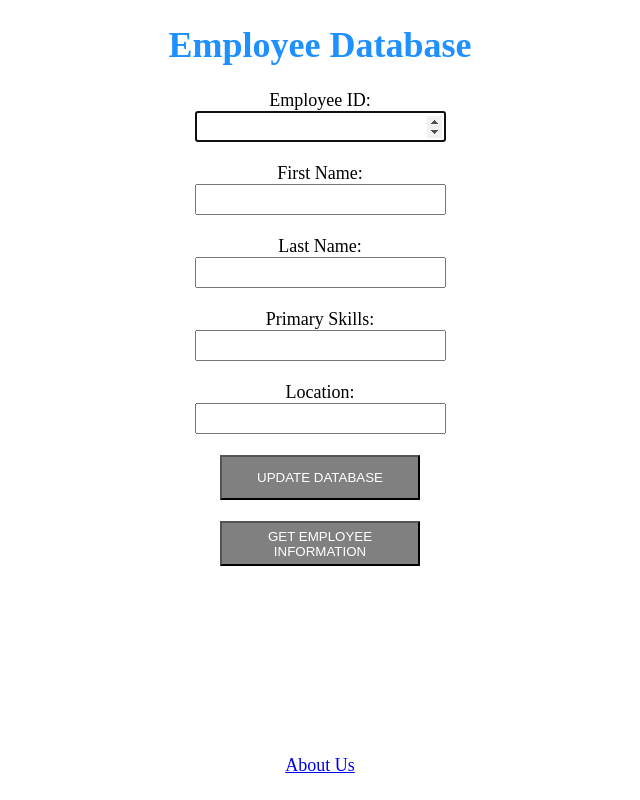
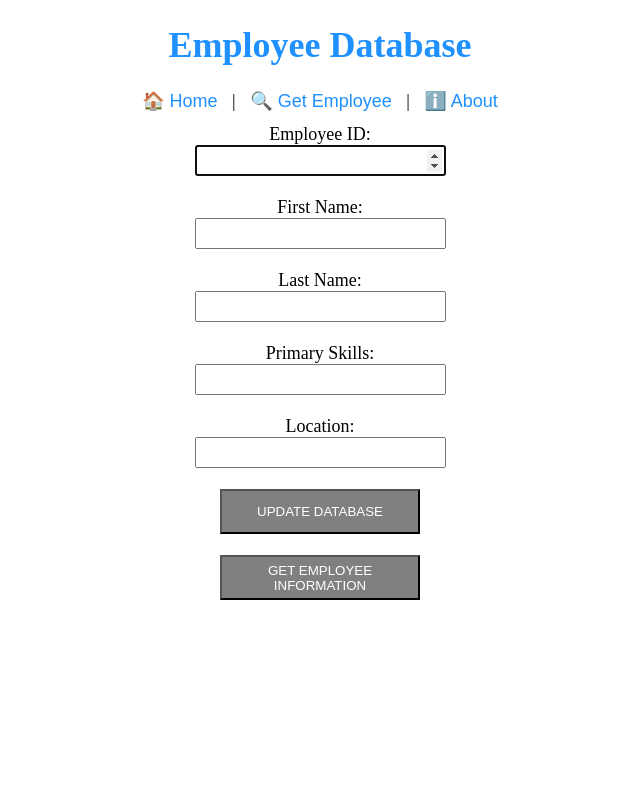
Before and after one commit to maedehfarahmand/CLO835-Project, a Flask app: template templates/addemp.html in a window 1280 px wide. Shown: the whole page, without its empty margins (320-960 px from the left). Run offline with Flask 2, Linux system fonts and the light colour scheme; the template is opened without the code that fills it, so the values that code supplies are empty.

Commit message:
changed app.py and template files

```diff
--- a/app.py
+++ b/app.py
@@ -1,7 +1,7 @@
 import os
 import boto3
 import logging
-from flask import Flask, render_template
+from flask import Flask, render_template, request, redirect, url_for
 import mysql.connector
 
 app = Flask(__name__)
@@ -14,6 +14,7 @@ DB_HOST = os.environ.get("DBHOST")
 DB_USER = os.environ.get("DBUSER")
 DB_PASSWORD = os.environ.get("DBPWD")
 DB_NAME = os.environ.get("DATABASE")
+COLOR = os.environ.get("APP_COLOR", "#f0f4f8")
 
 # Optional: download background image from S3
 def download_background():
@@ -27,29 +28,102 @@ def download_background():
 
 download_background()
 
-# Connect to MySQL and fetch entries
-def get_student_entries():
+
+def get_db_connection():
+    return mysql.connector.connect(
+        host=DB_HOST,
+        user=DB_USER,
+        password=DB_PASSWORD,
+        database=DB_NAME
+    )
+
+
+# ── Home: list all employees ──────────────────────────────────────────────────
+@app.route("/")
+def home():
+    employees = []
     try:
-        conn = mysql.connector.connect(
-            host=DB_HOST,
-            user=DB_USER,
-            password=DB_PASSWORD,
-            database=DB_NAME
-        )
+        conn = get_db_connection()
         cursor = conn.cursor(dictionary=True)
-        cursor.execute("SELECT * FROM employees;")  # Change table name as needed
-        results = cursor.fetchall()
+        cursor.execute("SELECT * FROM employees;")
+        employees = cursor.fetchall()
         cursor.close()
         conn.close()
-        return results
     except Exception as e:
         logging.error(f"DB connection failed: {e}")
-        return []
+    return render_template("index.html", name=STUDENT_NAME, employees=employees, color=COLOR)
 
-@app.route("/")
-def index():
-    employees = get_student_entries()
-    return render_template("index.html", name=STUDENT_NAME, employees=employees)
+
+# ── Add employee form ─────────────────────────────────────────────────────────
+@app.route("/addemp", methods=["GET"])
+def addemp():
+    return render_template("addemp.html", color=COLOR)
+
+
+# ── Add employee submit ───────────────────────────────────────────────────────
+@app.route("/addemp", methods=["POST"])
+def addemp_post():
+    emp_id        = request.form.get("emp_id")
+    first_name    = request.form.get("first_name")
+    last_name     = request.form.get("last_name")
+    primary_skill = request.form.get("primary_skill")
+    location      = request.form.get("location")
+
+    try:
+        conn = get_db_connection()
+        cursor = conn.cursor()
+        cursor.execute(
+            "INSERT INTO employees (emp_id, first_name, last_name, primary_skill, location) "
+            "VALUES (%s, %s, %s, %s, %s)",
+            (emp_id, first_name, last_name, primary_skill, location)
+        )
+        conn.commit()
+        cursor.close()
+        conn.close()
+        name = f"{first_name} {last_name}"
+    except Exception as e:
+        logging.error(f"Failed to add employee: {e}")
+        name = "Unknown (DB error)"
+
+    return render_template("addempoutput.html", name=name, color=COLOR)
+
+
+# ── Get employee form ─────────────────────────────────────────────────────────
+@app.route("/getemp", methods=["GET", "POST"])
+def getemp():
+    return render_template("getemp.html", color=COLOR)
+
+
+# ── Fetch employee data ───────────────────────────────────────────────────────
+@app.route("/fetchdata", methods=["POST"])
+def fetchdata():
+    emp_id = request.form.get("emp_id")
+    emp = {}
+    try:
+        conn = get_db_connection()
+        cursor = conn.cursor(dictionary=True)
+        cursor.execute("SELECT * FROM employees WHERE emp_id = %s;", (emp_id,))
+        emp = cursor.fetchone() or {}
+        cursor.close()
+        conn.close()
+    except Exception as e:
+        logging.error(f"Failed to fetch employee: {e}")
+
+    return render_template(
+        "getempoutput.html",
+        id=emp.get("emp_id", "N/A"),
+        fname=emp.get("first_name", "N/A"),
+        lname=emp.get("last_name", "N/A"),
+        interest=emp.get("primary_skill", "N/A"),
+        location=emp.get("location", "N/A"),
+        color=COLOR
+    )
+
+
+# ── About page ────────────────────────────────────────────────────────────────
+@app.route("/about")
+def about():
+    return render_template("about.html", name=STUDENT_NAME, color=COLOR)
 
 
 if __name__ == "__main__":
--- a/templates/addemp.html
+++ b/templates/addemp.html
@@ -2,35 +2,36 @@
 <html>
 <head>
   <title>Add Employee Information</title>
+  <style>
+    nav { text-align: center; margin: 12px 0; }
+    nav a { margin: 0 10px; color: DodgerBlue; text-decoration: none; font-family: avenir, sans-serif; }
+  </style>
 </head>
 <center>
   <font color="black" size="4" style="font-family: avenir">
+    <h1 style="color: DodgerBlue">Employee Database</h1>
+    <body style="background: {{ color }};">
+      <nav>
+        <a href="{{ url_for('home') }}">🏠 Home</a> |
+        <a href="{{ url_for('getemp') }}">🔍 Get Employee</a> |
+        <a href="{{ url_for('about') }}">ℹ️ About</a>
+      </nav>
 
-		<h1 style="color: DodgerBlue">Employee Database</h1>
-		<body style="background: {{ color }};" >
-
-			<form action="/addemp" autocomplete="on" method = "POST" enctype="multipart/form-data">
-
-
+      <form action="{{ url_for('addemp_post') }}" autocomplete="on" method="POST" enctype="multipart/form-data">
 
         Employee ID:<br> <input style="height:25px;font-size:14pt; color:grey;" type="number" name="emp_id" autofocus size="40"><br><br>
-
-		  		First Name:<br> <input style="height:25px;font-size:14pt;color:grey;" type="text" name="first_name" ><br><br>
-
+        First Name:<br> <input style="height:25px;font-size:14pt;color:grey;" type="text" name="first_name"><br><br>
         Last Name:<br> <input style="height:25px;font-size:14pt;color:grey;" type="text" name="last_name"><br><br>
-
         Primary Skills:<br> <input style="height:25px;font-size:14pt;color:grey;" type="text" name="primary_skill"><br><br>
-
         Location:<br> <input style="height:25px;font-size:14pt;color:grey;" type="text" name="location"><br><br>
 
-		  		<button type="submit" style="background: grey; height: 45px; width: 200px; color: white; size: 5; font:oblique;">UPDATE DATABASE</button><br><br>
-		  		<button type="submit" formaction="/getemp" style="background: grey; height: 45px; width: 200px; color:white; font:oblique;">GET EMPLOYEE INFORMATION</button><br><br>
+        <button type="submit" style="background: grey; height: 45px; width: 200px; color: white; font:oblique;">UPDATE DATABASE</button><br><br>
+        <a href="{{ url_for('getemp') }}">
+          <button type="button" style="background: grey; height: 45px; width: 200px; color:white; font:oblique;">GET EMPLOYEE INFORMATION</button>
+        </a><br><br>
 
       </form>
-			<br><br><br><br><br><br><br><br>
-            <a href="/about">About Us</a>
     </body>
-
   </font>
 </center>
 </html>
```
Also changed, not shown: templates/index.html (+33 -2 lines), 1 other file. Lines whose indentation alone changed are shown as unchanged.
